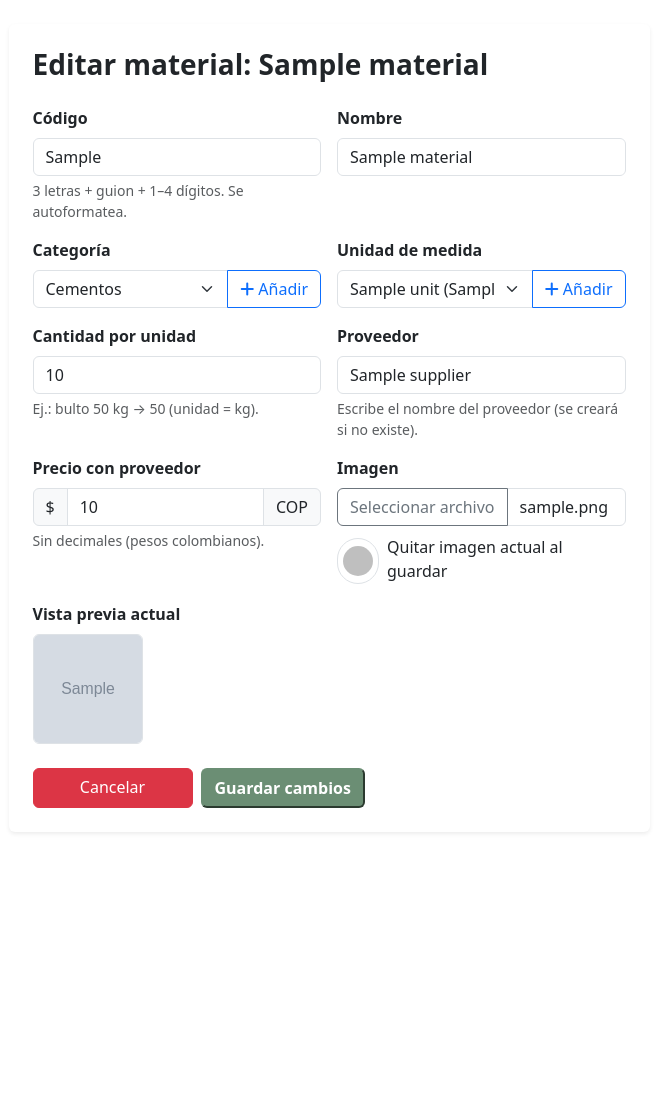
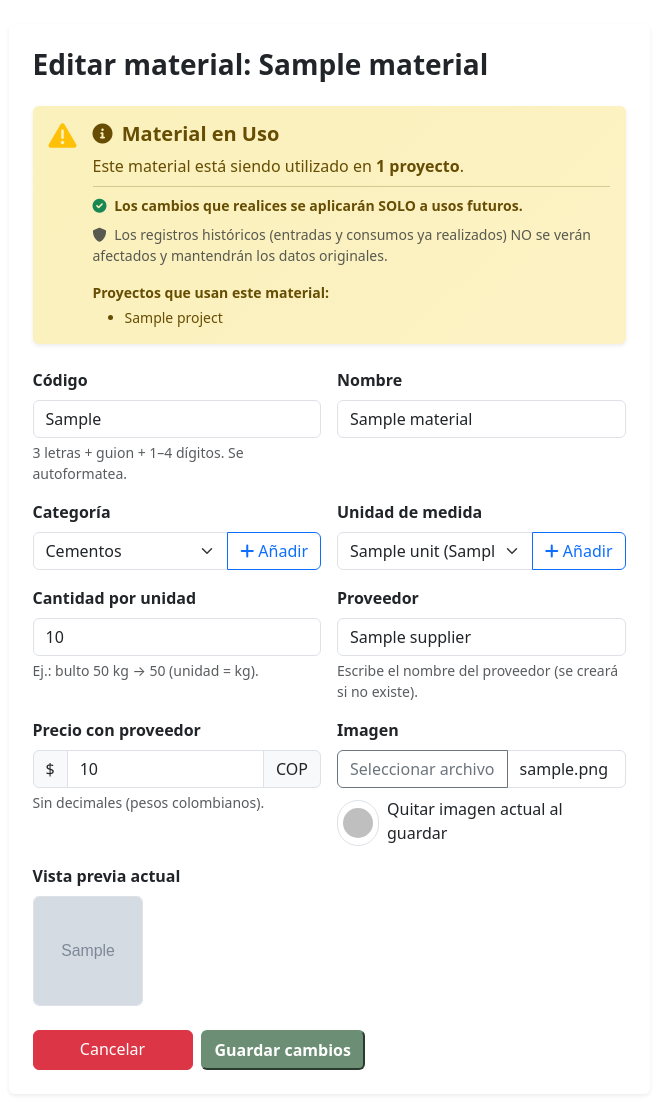
Before and after one commit to Isa-Idarraga/Inclusive-Budget, a Django app: page /catalog/materiales/1/editar/ in a window 1280 px wide. Shown: the part 70-1188 px from the top of the page, without its empty margins (311-968 px from the left). Before the commit the page ends 903 px from the top, so only its background shows below. Run offline with Django 5.2, Linux system fonts and the light colour scheme; a user stored in the database is signed in; data comes from the database, SQL or seed files in the repository; tables that the repository leaves empty hold one stand-in row (values such as "Sample post"); grey boxes marked "Sample" are stand-in pictures; parts of the project's set-up code (start-up, migrations or seed data) failed here and were passed over.

Commit message:
feat: agregar advertencia de material en uso al editar
- Detectar automáticamente proyectos que usan el material (entradas y consumos)
- Mostrar alerta visual con número de proyectos afectados
- Listar hasta 5 proyectos como ejemplo
- Aclarar que cambios solo afectan usos futuros
- Garantía de que registros históricos NO se modifican
- Mensaje de éxito actualizado al guardar cambios

```diff
--- a/catalog/views.py
+++ b/catalog/views.py
@@ -69,6 +69,14 @@ def material_create(request):
 @login_required
 def material_update(request, pk):
     material = get_object_or_404(Material, pk=pk)
+
+    # Contar proyectos que usan este material
+    from projects.models import Project
+    proyectos_con_entradas = Project.objects.filter(entradas__material=material).distinct()
+    proyectos_con_consumos = Project.objects.filter(consumos__material=material).distinct()
+    proyectos_activos = (proyectos_con_entradas | proyectos_con_consumos).distinct()
+    num_proyectos = proyectos_activos.count()
+
     if request.method == "POST":
         form = MaterialForm(request.POST, request.FILES, instance=material)
         if form.is_valid():
@@ -95,11 +103,18 @@ def material_update(request, pk):
                 obj.unit_cost = price
                 obj.save(update_fields=["unit_cost"])
 
-            messages.success(request, "Material actualizado.")
+            messages.success(request, "Material actualizado correctamente. Los cambios se aplicarán solo a usos futuros.")
             return redirect("material_list")
     else:
         form = MaterialForm(instance=material)
-    return render(request, "catalog/material_form.html", {"form": form, "mode": "update", "material": material})
+
+    return render(request, "catalog/material_form.html", {
+        "form": form,
+        "mode": "update",
+        "material": material,
+        "num_proyectos_activos": num_proyectos,
+        "proyectos_activos": proyectos_activos[:5]  # Mostrar máximo 5 proyectos como ejemplo
+    })
 
 @login_required
 def material_delete(request, pk):
--- a/templates/catalog/material_form.html
+++ b/templates/catalog/material_form.html
@@ -8,6 +8,49 @@
           <h1 class="h3 fw-bold mb-4">
             {% if mode == "create" %}Nuevo material{% else %}Editar material: {{ material.name }}{% endif %}
           </h1>
+
+          <!-- Advertencia si el material está en uso -->
+          {% if mode == "update" and num_proyectos_activos > 0 %}
+          <div class="alert alert-warning border-0 shadow-sm mb-4" role="alert">
+            <div class="d-flex align-items-start">
+              <div class="me-3">
+                <i class="fas fa-exclamation-triangle fs-3 text-warning"></i>
+              </div>
+              <div class="flex-grow-1">
+                <h5 class="alert-heading fw-bold mb-2">
+                  <i class="fas fa-info-circle me-1"></i>
+                  Material en Uso
+                </h5>
+                <p class="mb-2">
+                  Este material está siendo utilizado en <strong>{{ num_proyectos_activos }} proyecto{{ num_proyectos_activos|pluralize }}</strong>.
+                </p>
+                <hr class="my-2">
+                <p class="mb-2 small">
+                  <i class="fas fa-check-circle text-success me-1"></i>
+                  <strong>Los cambios que realices se aplicarán SOLO a usos futuros.</strong>
+                </p>
+                <p class="mb-0 small text-muted">
+                  <i class="fas fa-shield-alt me-1"></i>
+                  Los registros históricos (entradas y consumos ya realizados) NO se verán afectados y mantendrán los datos originales.
+                </p>
+
+                {% if proyectos_activos %}
+                <div class="mt-3">
+                  <p class="small fw-semibold mb-1">Proyectos que usan este material:</p>
+                  <ul class="small mb-0">
+                    {% for proyecto in proyectos_activos %}
+                    <li>{{ proyecto.name }}</li>
+                    {% endfor %}
+                    {% if num_proyectos_activos > 5 %}
+                    <li class="text-muted">... y {{ num_proyectos_activos|add:"-5" }} proyecto{{ num_proyectos_activos|add:"-5"|pluralize }} más</li>
+                    {% endif %}
+                  </ul>
+                </div>
+                {% endif %}
+              </div>
+            </div>
+          </div>
+          {% endif %}
 
           <form method="post" enctype="multipart/form-data" novalidate>
             {% csrf_token %}
```
